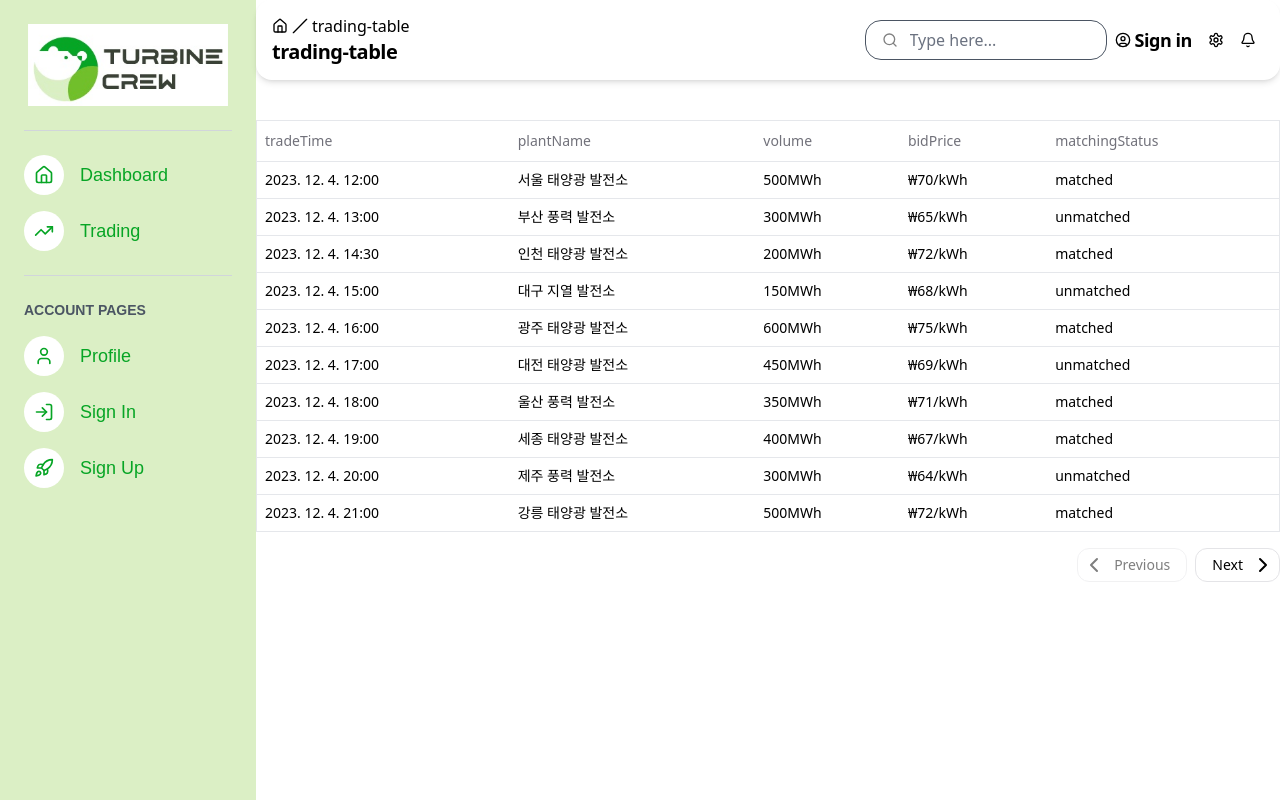
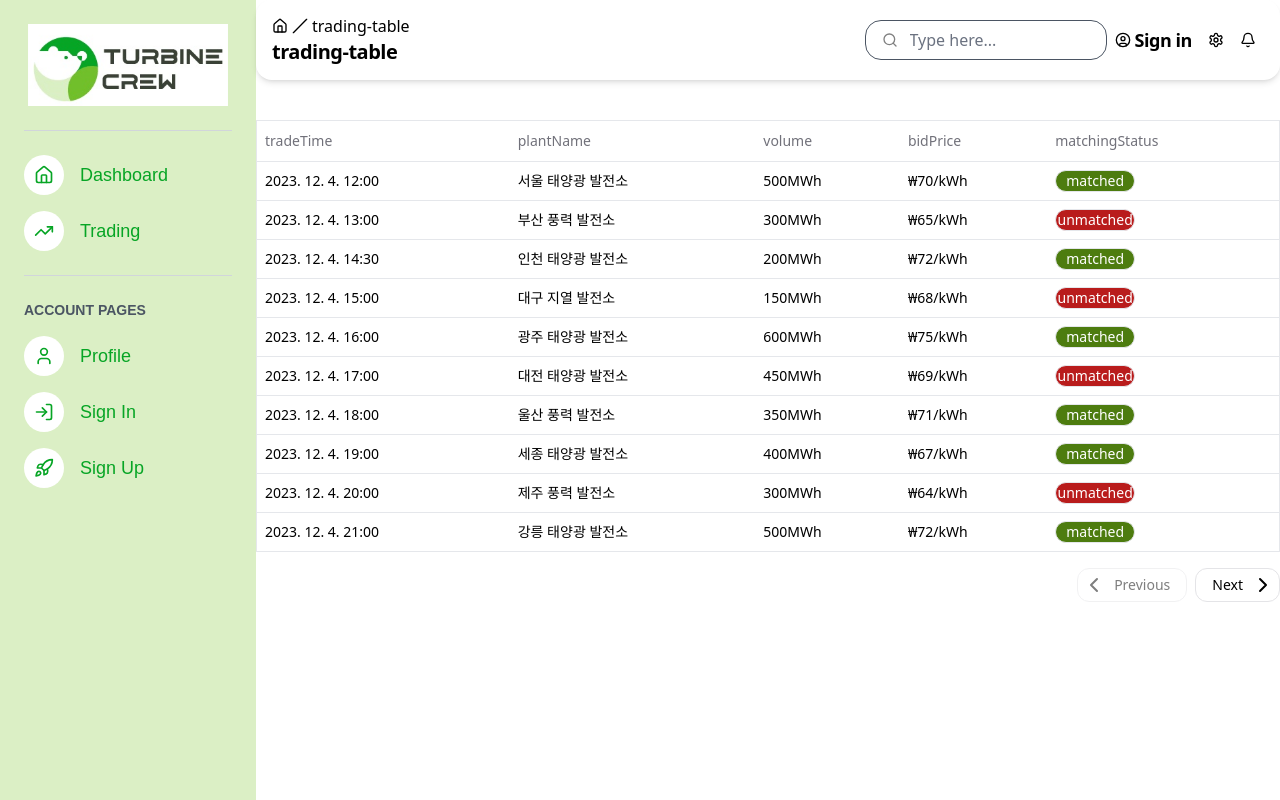
Before and after one commit to turbinecrew/turbin_electrical, a Next.js app: page /trading/trading-table in a window 1280 px wide. Built offline with nearby package versions, Linux system fonts and the light colour scheme.

Commit message:
🎨 : matchingStatus에 따라 css추가

```diff
--- a/src/app/(main)/trading/trading-table/columns.tsx
+++ b/src/app/(main)/trading/trading-table/columns.tsx
@@ -57,5 +57,22 @@ export const columns: ColumnDef<EnergyTrade>[] = [
 	{
 		accessorKey: "matchingStatus",
 		header: "matchingStatus",
+		cell: ({ row }) => {
+			const matchingStatus = row.getValue("matchingStatus")
+
+			if (matchingStatus === "matched") {
+				return (
+					<div className="border-1 w-20 rounded-xl border bg-lime-700 text-center font-normal text-white">
+						{matchingStatus}
+					</div>
+				)
+			} else if (matchingStatus === "unmatched") {
+				return (
+					<div className="border-1 w-20 rounded-xl border bg-red-700 text-center font-normal text-white">
+						{matchingStatus}
+					</div>
+				)
+			}
+		},
 	},
 ]
```
